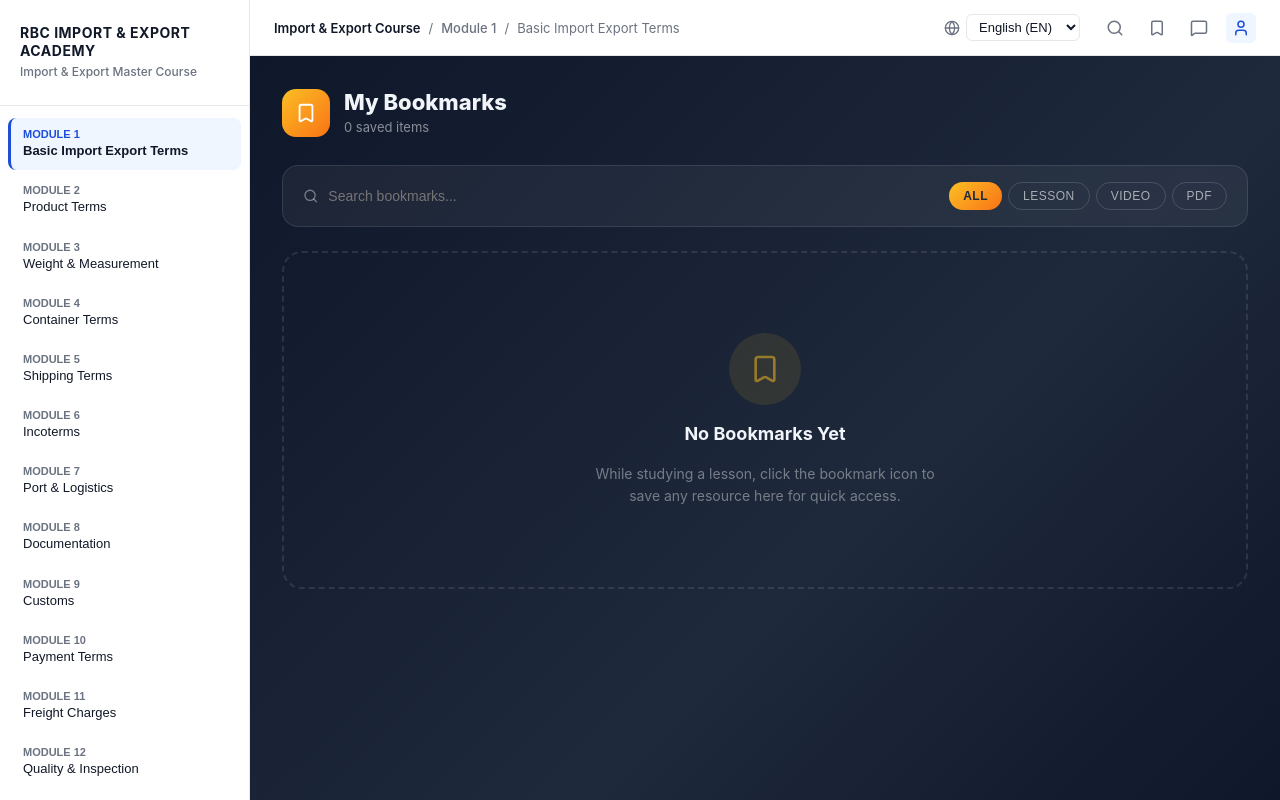
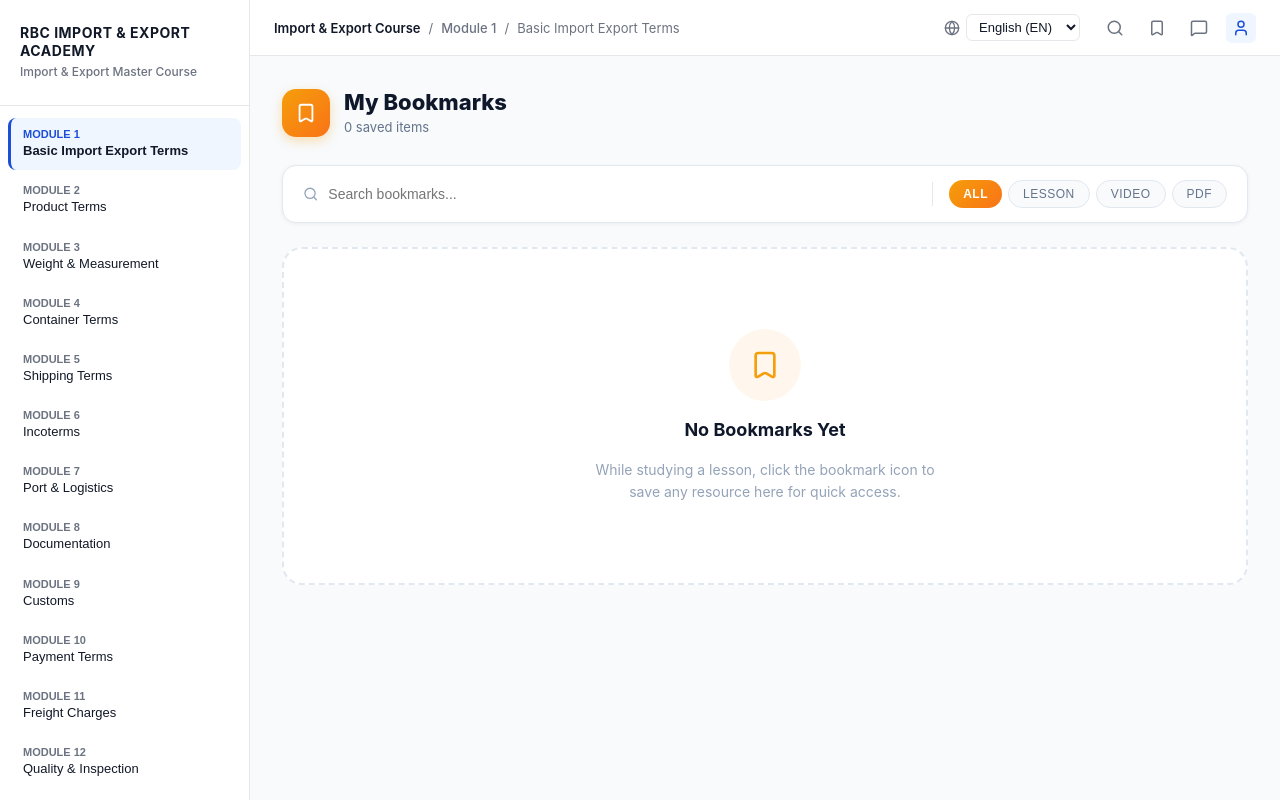
Before and after one commit to rbcimportandexport/EQUCATIONSYSTEM, a React (Vite) app: page / in a window 1280 px wide. Both pictures are taken after a click on the button 1157 px from the left and 27 px from the top of the page. Built offline with nearby package versions, Linux system fonts and the light colour scheme.

Commit message:
Convert Bookmarks to clean light theme

```diff
--- a/src/views/Bookmarks.tsx
+++ b/src/views/Bookmarks.tsx
@@ -5,11 +5,11 @@ import {
   Trash2, ExternalLink, Search
 } from 'lucide-react';
 
-const TYPE_CONFIG: Record<string, { label: string; color: string; bg: string; icon: React.ReactNode }> = {
-  lesson: { label: 'Lesson', color: '#60a5fa', bg: 'rgba(96,165,250,0.12)', icon: <FileText size={18} color="#60a5fa" /> },
-  video:  { label: 'Video',  color: '#a78bfa', bg: 'rgba(167,139,250,0.12)', icon: <PlayCircle size={18} color="#a78bfa" /> },
-  pdf:    { label: 'PDF',    color: '#f97316', bg: 'rgba(249,115,22,0.12)',  icon: <FileText size={18} color="#f97316" /> },
-  image:  { label: 'Image',  color: '#34d399', bg: 'rgba(52,211,153,0.12)', icon: <FileImage size={18} color="#34d399" /> },
+const TYPE_CONFIG: Record<string, { label: string; color: string; bg: string; border: string; icon: React.ReactNode }> = {
+  lesson: { label: 'Lesson', color: '#2563eb', bg: '#eff6ff', border: '#bfdbfe', icon: <FileText size={18} color="#2563eb" /> },
+  video:  { label: 'Video',  color: '#7c3aed', bg: '#f5f3ff', border: '#ddd6fe', icon: <PlayCircle size={18} color="#7c3aed" /> },
+  pdf:    { label: 'PDF',    color: '#ea580c', bg: '#fff7ed', border: '#fed7aa', icon: <FileText size={18} color="#ea580c" /> },
+  image:  { label: 'Image',  color: '#059669', bg: '#ecfdf5', border: '#a7f3d0', icon: <FileImage size={18} color="#059669" /> },
 };
 
 const FILTER_TABS = ['all', 'lesson', 'video', 'pdf'] as const;
@@ -46,23 +46,24 @@ export const Bookmarks: React.FC = () => {
   return (
     <div style={{
       minHeight: '100%',
-      background: 'linear-gradient(135deg, #0f172a 0%, #1e293b 60%, #0f172a 100%)',
+      background: '#f8fafc',
       padding: '32px',
     }}>
       {/* Header */}
       <div style={{ display: 'flex', alignItems: 'center', gap: '14px', marginBottom: '28px' }}>
         <div style={{
           width: '48px', height: '48px', borderRadius: '14px',
-          background: 'linear-gradient(135deg, #fbbf24, #f97316)',
+          background: 'linear-gradient(135deg, #f59e0b, #f97316)',
           display: 'flex', alignItems: 'center', justifyContent: 'center',
+          boxShadow: '0 4px 12px rgba(245,158,11,0.3)'
         }}>
           <Bookmark size={22} color="#fff" />
         </div>
         <div>
-          <h2 style={{ margin: 0, fontSize: '22px', fontWeight: '800', color: '#f1f5f9' }}>
+          <h2 style={{ margin: 0, fontSize: '22px', fontWeight: '800', color: '#0f172a' }}>
             My Bookmarks
           </h2>
-          <p style={{ margin: 0, fontSize: '13px', color: 'rgba(255,255,255,0.5)' }}>
+          <p style={{ margin: 0, fontSize: '13px', color: '#64748b' }}>
             {bookmarks.length} saved item{bookmarks.length !== 1 ? 's' : ''}
           </p>
         </div>
@@ -70,19 +71,20 @@ export const Bookmarks: React.FC = () => {
 
       {/* Search + Filter Bar */}
       <div style={{
-        background: 'rgba(255,255,255,0.05)',
-        border: '1px solid rgba(255,255,255,0.1)',
-        borderRadius: '16px',
-        padding: '16px 20px',
+        background: '#ffffff',
+        border: '1px solid #e2e8f0',
+        borderRadius: '14px',
+        padding: '14px 20px',
         marginBottom: '24px',
         display: 'flex',
         gap: '16px',
         alignItems: 'center',
-        flexWrap: 'wrap'
+        flexWrap: 'wrap',
+        boxShadow: '0 1px 4px rgba(0,0,0,0.06)'
       }}>
         {/* Search */}
-        <div style={{ display: 'flex', alignItems: 'center', gap: '10px', flex: 1, minWidth: '200px' }}>
-          <Search size={16} color="rgba(255,255,255,0.4)" />
+        <div style={{ display: 'flex', alignItems: 'center', gap: '10px', flex: 1, minWidth: '180px' }}>
+          <Search size={16} color="#94a3b8" />
           <input
             type="text"
             placeholder="Search bookmarks..."
@@ -92,12 +94,15 @@ export const Bookmarks: React.FC = () => {
               background: 'transparent',
               border: 'none',
               outline: 'none',
-              color: '#f1f5f9',
+              color: '#1e293b',
               fontSize: '14px',
               width: '100%',
             }}
           />
         </div>
+
+        {/* Divider */}
+        <div style={{ width: '1px', height: '24px', background: '#e2e8f0' }} />
 
         {/* Filter Tabs */}
         <div style={{ display: 'flex', gap: '6px' }}>
@@ -110,11 +115,11 @@ export const Bookmarks: React.FC = () => {
                 style={{
                   padding: '6px 14px',
                   borderRadius: '20px',
-                  border: isActive ? 'none' : '1px solid rgba(255,255,255,0.15)',
+                  border: isActive ? 'none' : '1px solid #e2e8f0',
                   background: isActive
-                    ? 'linear-gradient(135deg, #fbbf24, #f97316)'
-                    : 'transparent',
-                  color: isActive ? '#1e293b' : 'rgba(255,255,255,0.6)',
+                    ? 'linear-gradient(135deg, #f59e0b, #f97316)'
+                    : '#f8fafc',
+                  color: isActive ? '#fff' : '#64748b',
                   fontWeight: isActive ? '700' : '500',
                   fontSize: '12px',
                   cursor: 'pointer',
@@ -135,27 +140,27 @@ export const Bookmarks: React.FC = () => {
         <div style={{
           display: 'flex', flexDirection: 'column', alignItems: 'center',
           justifyContent: 'center', padding: '80px 20px', gap: '16px',
-          border: '2px dashed rgba(255,255,255,0.1)', borderRadius: '20px',
-          textAlign: 'center'
+          border: '2px dashed #e2e8f0', borderRadius: '20px',
+          background: '#ffffff', textAlign: 'center'
         }}>
           <div style={{
             width: '72px', height: '72px', borderRadius: '50%',
-            background: 'rgba(251,191,36,0.1)',
+            background: '#fff7ed',
             display: 'flex', alignItems: 'center', justifyContent: 'center'
           }}>
-            <Bookmark size={32} color="rgba(251,191,36,0.5)" />
+            <Bookmark size={32} color="#f59e0b" />
           </div>
-          <h3 style={{ margin: 0, fontSize: '18px', fontWeight: '700', color: '#f1f5f9' }}>
+          <h3 style={{ margin: 0, fontSize: '18px', fontWeight: '700', color: '#0f172a' }}>
             No Bookmarks Yet
           </h3>
-          <p style={{ margin: 0, color: 'rgba(255,255,255,0.4)', fontSize: '14px', maxWidth: '360px', lineHeight: 1.6 }}>
+          <p style={{ margin: 0, color: '#94a3b8', fontSize: '14px', maxWidth: '360px', lineHeight: 1.6 }}>
             While studying a lesson, click the bookmark icon to save any resource here for quick access.
           </p>
         </div>
       ) : (
         <div style={{
           display: 'grid',
-          gridTemplateColumns: 'repeat(auto-fill, minmax(320px, 1fr))',
+          gridTemplateColumns: 'repeat(auto-fill, minmax(300px, 1fr))',
           gap: '16px'
         }}>
           {filteredBookmarks.map(b => {
@@ -165,21 +170,23 @@ export const Bookmarks: React.FC = () => {
 
             return (
               <div key={b.id} style={{
-                background: 'rgba(255,255,255,0.05)',
-                border: '1px solid rgba(255,255,255,0.1)',
+                background: '#ffffff',
+                border: `1px solid ${cfg.border}`,
                 borderRadius: '16px',
                 padding: '20px',
                 display: 'flex',
                 flexDirection: 'column',
                 gap: '14px',
-                transition: 'transform 0.15s, box-shadow 0.15s',
+                boxShadow: '0 2px 8px rgba(0,0,0,0.05)',
+                transition: 'box-shadow 0.2s',
               }}>
                 {/* Top row: icon + title */}
                 <div style={{ display: 'flex', gap: '14px', alignItems: 'flex-start' }}>
                   <div style={{
                     width: '44px', height: '44px', borderRadius: '12px',
                     background: cfg.bg, flexShrink: 0,
-                    display: 'flex', alignItems: 'center', justifyContent: 'center'
+                    display: 'flex', alignItems: 'center', justifyContent: 'center',
+                    border: `1px solid ${cfg.border}`
                   }}>
                     {cfg.icon}
                   </div>
@@ -192,7 +199,7 @@ export const Bookmarks: React.FC = () => {
                     </span>
                     <h4 style={{
                       margin: '4px 0 0', fontSize: '14px', fontWeight: '700',
-                      color: '#f1f5f9', lineHeight: 1.3,
+                      color: '#0f172a', lineHeight: 1.3,
                       overflow: 'hidden', textOverflow: 'ellipsis',
                       display: '-webkit-box', WebkitLineClamp: 2, WebkitBoxOrient: 'vertical'
                     }}>
@@ -204,10 +211,10 @@ export const Bookmarks: React.FC = () => {
                 {/* Module reference */}
                 {lesson && (
                   <div style={{
-                    fontSize: '11px', color: 'rgba(255,255,255,0.45)',
-                    background: 'rgba(255,255,255,0.04)',
+                    fontSize: '11px', color: '#64748b',
+                    background: '#f8fafc',
                     borderRadius: '8px', padding: '8px 10px',
-                    lineHeight: 1.4
+                    lineHeight: 1.4, border: '1px solid #f1f5f9'
                   }}>
                     📂 {moduleObj?.title} → {lesson.title}
                   </div>
@@ -218,10 +225,12 @@ export const Bookmarks: React.FC = () => {
                   <button
                     onClick={() => handleNavigateToBookmark(b)}
                     style={{
-                      flex: 1, display: 'flex', alignItems: 'center', justifyContent: 'center', gap: '6px',
+                      flex: 1, display: 'flex', alignItems: 'center',
+                      justifyContent: 'center', gap: '6px',
                       padding: '9px', borderRadius: '10px', border: 'none',
-                      background: 'linear-gradient(135deg, #3b82f6, #6366f1)',
-                      color: '#fff', fontWeight: '600', fontSize: '13px', cursor: 'pointer'
+                      background: 'linear-gradient(135deg, #1d4ed8, #4f46e5)',
+                      color: '#fff', fontWeight: '600', fontSize: '13px', cursor: 'pointer',
+                      boxShadow: '0 2px 6px rgba(29,78,216,0.25)'
                     }}
                   >
                     <ExternalLink size={13} /> Go to Lesson
@@ -230,9 +239,9 @@ export const Bookmarks: React.FC = () => {
                     onClick={() => removeBookmark(b.id)}
                     style={{
                       width: '40px', height: '40px', borderRadius: '10px',
-                      border: '1px solid rgba(239,68,68,0.3)',
-                      background: 'rgba(239,68,68,0.08)',
-                      color: '#f87171', cursor: 'pointer',
+                      border: '1px solid #fecaca',
+                      background: '#fff5f5',
+                      color: '#ef4444', cursor: 'pointer',
                       display: 'flex', alignItems: 'center', justifyContent: 'center',
                       flexShrink: 0
                     }}
```
